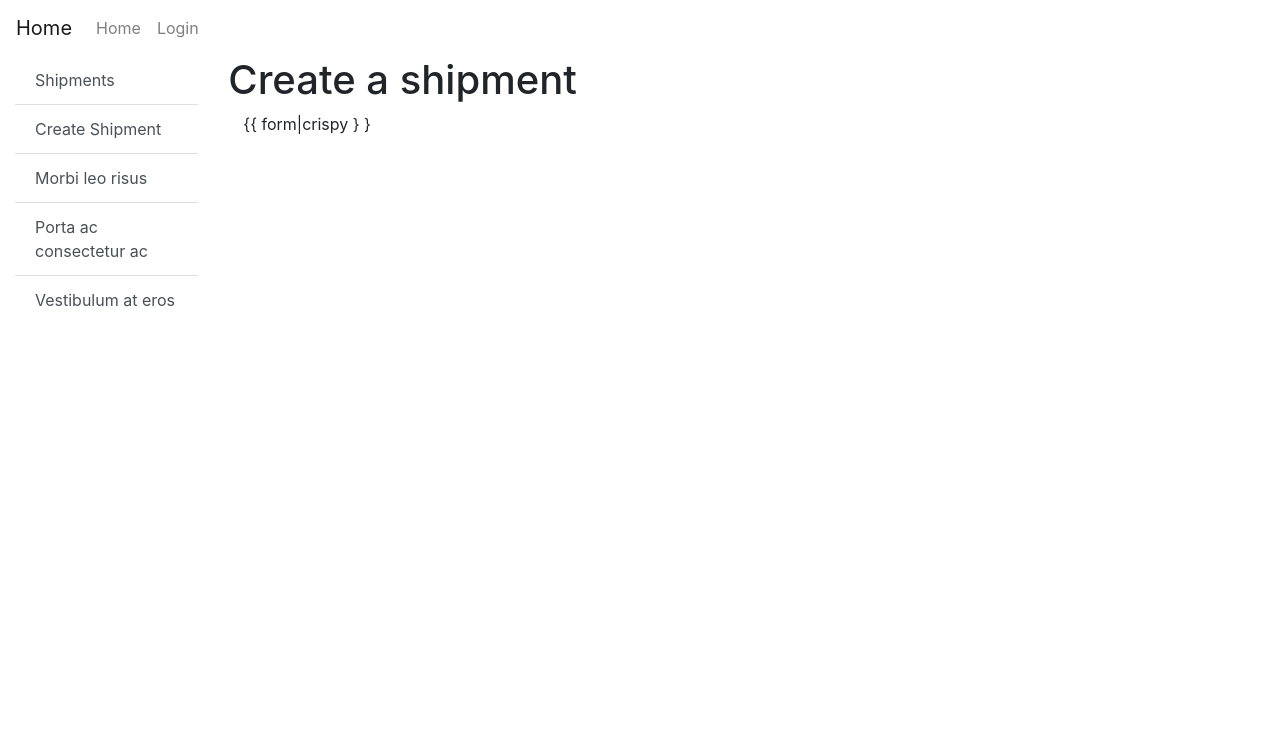
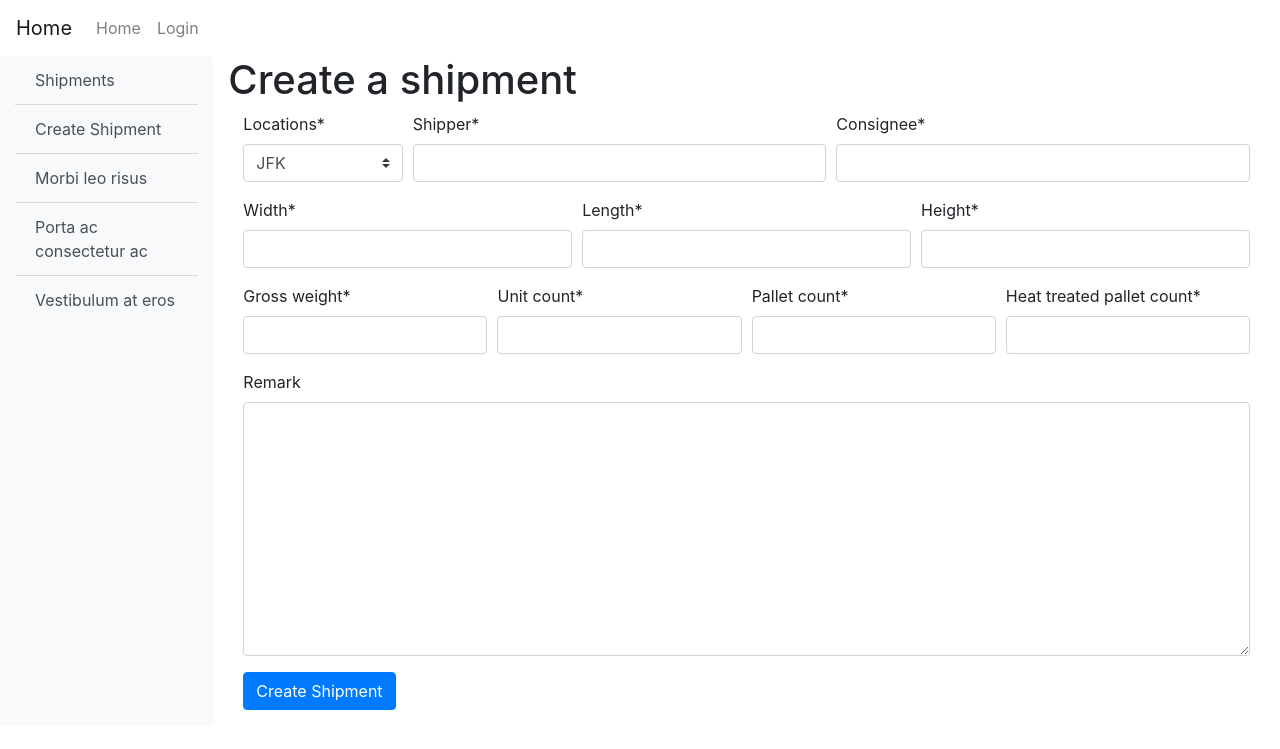
Before and after one commit to LPennicott/warehouse_management_system, a Django app: page /shipments/create in a window 1280 px wide. Shown: the top 749 px of the page. Run offline with Django 3.2, Linux system fonts and the light colour scheme; some libraries are stand-ins or nearby versions.

Commit message:
Added Image input form. Updated views and shipment templates.

```diff
--- a/shipments/forms.py
+++ b/shipments/forms.py
@@ -2,7 +2,7 @@ from crispy_forms.helper import FormHelper
 from crispy_forms.layout import Layout, Row, Column, Submit
 from django import forms
 
-from .models import ShippingUnits
+from .models import ShippingUnits, ShipmentImages
 
 
 class ShipmentForm(forms.ModelForm):
@@ -40,3 +40,8 @@ class ShipmentForm(forms.ModelForm):
             'remark',
             self.helper.add_input(Submit('submit', 'Create Shipment'))
         )
+
+class ShipmentImageForm(forms.ModelForm):
+    class Meta:
+        model = ShipmentImages
+        fields = ('shipment_images',)
--- a/shipments/models.py
+++ b/shipments/models.py
@@ -31,7 +31,7 @@ class ShippingUnits(models.Model):
     unit_count = models.PositiveIntegerField()
     pallet_count = models.PositiveIntegerField()
     heat_treated_pallet_count = models.PositiveIntegerField()
-    remark = models.TextField()
+    remark = models.TextField(null=True, blank=True)
     shipment_status = models.BooleanField(default=False)
     create_date = models.DateField(auto_now_add=True)
     release_date = models.DateField(null=True, blank=True)
@@ -86,5 +86,12 @@ class ShipmentImages(models.Model):
                                         blank=True,
                                         null=True)
 
+    @property
+    def get_photo_url(self):
+        if self.shipment_images and hasattr(self.shipment_images, 'url'):
+            return self.shipment_images.url
+        else:
+            return "/static/images/user.jpg"
+
     class Meta:
         verbose_name = 'Shipment Image'
--- a/shipments/urls.py
+++ b/shipments/urls.py
@@ -12,5 +12,7 @@ urlpatterns = [
     path('shipments/update/<int:pk>', views.UpdateShipmentView.as_view(),
          name='shipment_update'),
     path('shipments/delete/<int:pk>', views.DeleteShipmentView.as_view(),
-         name='shipment_delete')
+         name='shipment_delete'),
+    path('shipments/image_add/<int:pk>', views.image_add,
+         name='shipment_image'),
 ]
--- a/shipments/views.py
+++ b/shipments/views.py
@@ -1,13 +1,18 @@
+from django.contrib import messages
 from django.shortcuts import render, get_object_or_404, redirect
+from django.urls import reverse_lazy
 from django.views.generic import TemplateView, UpdateView, DeleteView
-from .models import ShippingUnits, ShipmentImages
-from .forms import ShipmentForm
-from django.urls import reverse_lazy
+
+from .forms import ShipmentForm, ShipmentImageForm
+from .models import ShippingUnits
+
+
 # Create your views here.
 
 
 class HomePageView(TemplateView):
     template_name = 'home.html'
+
 
 def shipment_list(request):
     shipments = ShippingUnits.objects.all()
@@ -21,8 +26,10 @@ def shipment_detail(request, pk):
     images = shipment.shipment_pics.all()
     return render(request,
                   'shipments/shipment_detail.html',
-                  {'shipment': shipment,
-                   'images': images})
+                  {
+                      'shipment': shipment,
+                      'images': images
+                  })
 
 
 def shipment_create(request):
@@ -38,12 +45,37 @@ def shipment_create(request):
             return redirect(new_shipment.get_absolute_url())
 
 
+def image_add(request, pk):
+    if request.method == 'POST':
+        form = ShipmentImageForm(request.POST, request.FILES)
+        if form.is_valid() and request.FILES:
+            shipment_image = get_object_or_404(ShippingUnits, pk=pk)
+            if request.FILES['shipment_images'].name.split('.')[-1].lower() in (
+            'jpeg', 'png', 'jpg'):
+                new_image = form.save(commit=False)
+                new_image.shipment = shipment_image
+                new_image.save()
+                return redirect(shipment_image.get_absolute_url())
+            else:
+                messages.warning(request,
+                                 'Incorrect file type! Use "jpeg", "png" or '
+                                 '"jpg"!')
+                return redirect(shipment_image.get_absolute_url())
+    else:
+        form = ShipmentImageForm()
+        shipment = get_object_or_404(ShippingUnits, pk=pk)
+        return render(request, 'shipments/add_image.html',
+                      {'form': form, 'shipment': shipment})
+
+
 class UpdateShipmentView(UpdateView):
     model = ShippingUnits
     fields = ('locations', 'shipper', 'consignee', 'width', 'length', 'height',
-              'gross_weight', 'unit_count', 'pallet_count', 'heat_treated_pallet_count',
+              'gross_weight', 'unit_count', 'pallet_count',
+              'heat_treated_pallet_count',
               'remark', 'shipment_status')
     template_name = 'shipments/shipment_update.html'
+
 
 class DeleteShipmentView(DeleteView):
     model = ShippingUnits
--- a/templates/_base.html
+++ b/templates/_base.html
@@ -19,7 +19,7 @@
     <div class="collapse navbar-collapse" id="navbarNav">
         <ul class="navbar-nav">
             <li class="nav-item">
-                <a class="nav-link" href="{% url 'shipments:homepage' %}">Home <span class="sr-only">(current)</span></a>
+                <a class="nav-link" href="{% url 'shipments:homepage' %}">Home</a>
             </li>
             {% if user.is_authenticated %}
             <li class="nav-item">
@@ -39,20 +39,20 @@
 
 <div class="container-fluid">
     <div class="row">
-            <div class="col-xl-2 col-md-2 bd-sidebar">
-              <div class="list-group-flush">
-                  <a href="{% url 'shipments:shipment_list' %}" class="list-group-item list-group-item-action">
+        <div class="col-xl-2 col-md-2 bd-sidebar bg-light rounded">
+            <div class="list-group-flush rounded">
+                <a href="{% url 'shipments:shipment_list' %}" class="list-group-item list-group-item-action bg-light">
                     Shipments
                 </a>
-                  <a href="{% url 'shipments:shipment_create' %}" class="list-group-item list-group-item-action">
+                <a href="{% url 'shipments:shipment_create' %}" class="list-group-item list-group-item-action bg-light">
                     Create Shipment
                 </a>
-                  <a href="#" class="list-group-item list-group-item-action">Morbi leo risus</a>
-                  <a href="#" class="list-group-item list-group-item-action">Porta ac consectetur ac</a>
-                  <a href="#" class="list-group-item list-group-item-action">Vestibulum at eros</a>
+                <a href="#" class="list-group-item list-group-item-action bg-light">Morbi leo risus</a>
+                <a href="#" class="list-group-item list-group-item-action bg-light">Porta ac consectetur ac</a>
+                <a href="#" class="list-group-item list-group-item-action bg-light">Vestibulum at eros</a>
             </div>
         </div>
-            <div class="col-xl-10 col-md-8">
+        <div class="col-xl-10 col-md-8 rounded">
             {% block content %}
             {% endblock content %}
         </div>
--- a/templates/shipments/shipment_create.html
+++ b/templates/shipments/shipment_create.html
@@ -7,7 +7,7 @@
 <div class="container">
     <form method="POST">
         {% csrf_token %}
-        {{ form|crispy }                }
+        {% crispy form %}
     </form>
 </div>
 {% endblock content %}
```
Also changed, not shown: templates/shipments/add_image.html (added, +14 -0 lines), templates/shipments/shipment_detail.html (+8 -2 lines). Lines whose indentation alone changed are shown as unchanged.
